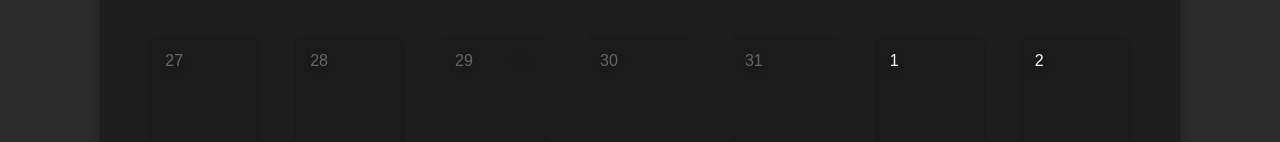
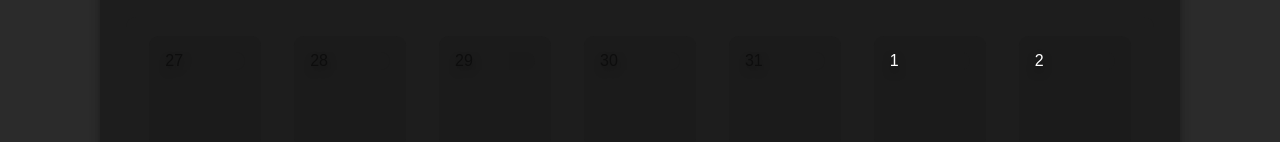
Before and after one commit to MindlessCode/hj-calendar, a React (Create React App) app: page / in a window 1280 px wide. Shown: the part 368-510 px from the top of the page. Built offline with nearby package versions, Linux system fonts and the light colour scheme.

Commit message:
commit on calendar.css

```diff
--- a/src/components/Calendar.css
+++ b/src/components/Calendar.css
@@ -102,7 +102,10 @@ h1, .Months > i  {
     padding: 1em;
 }
 .prevDays {
-    opacity: 33%;
+    opacity: 50%;
+}
+.prevDays {
+    color: black;
 }
 .dy, .dy > div {
     background: rgb(27, 27, 27);
```
